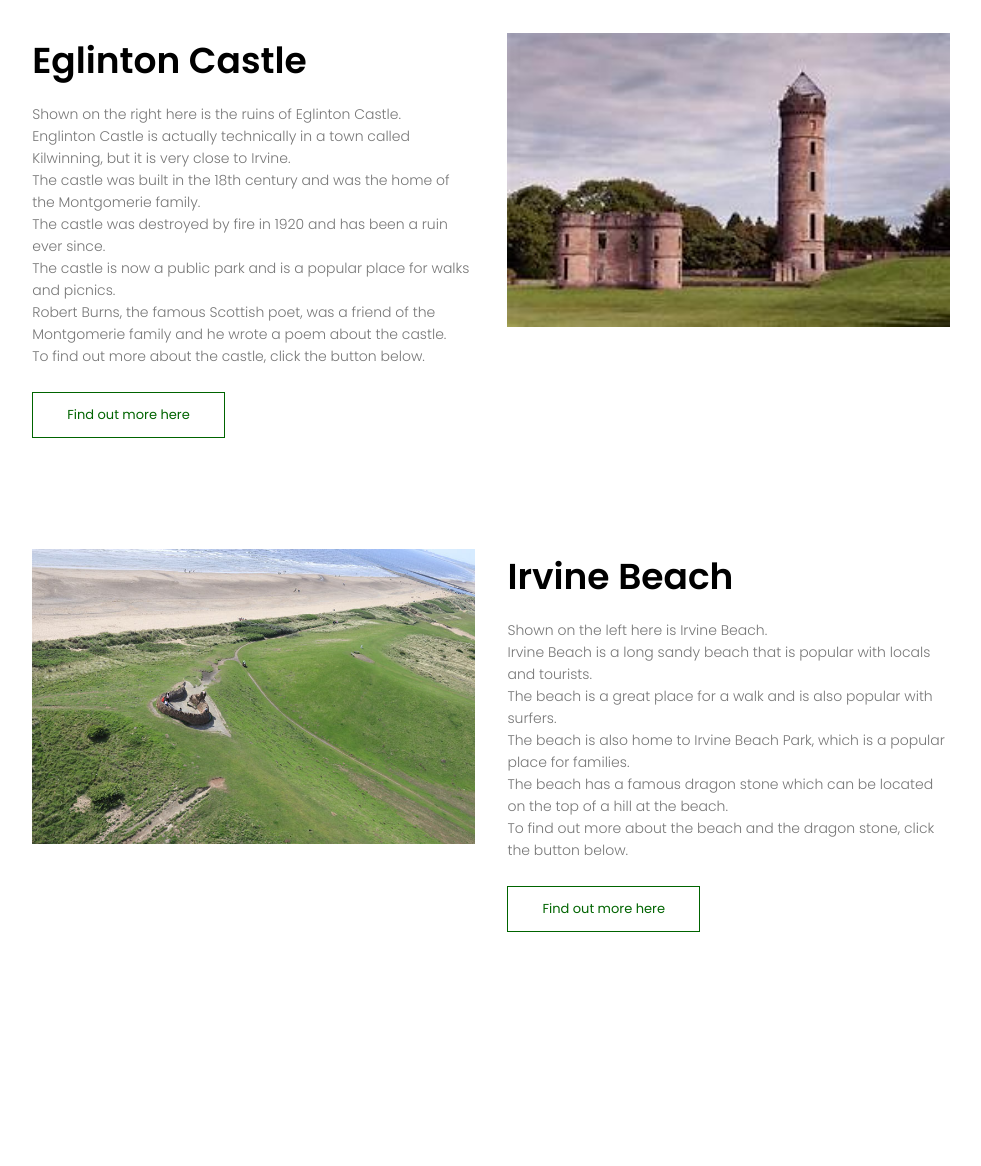
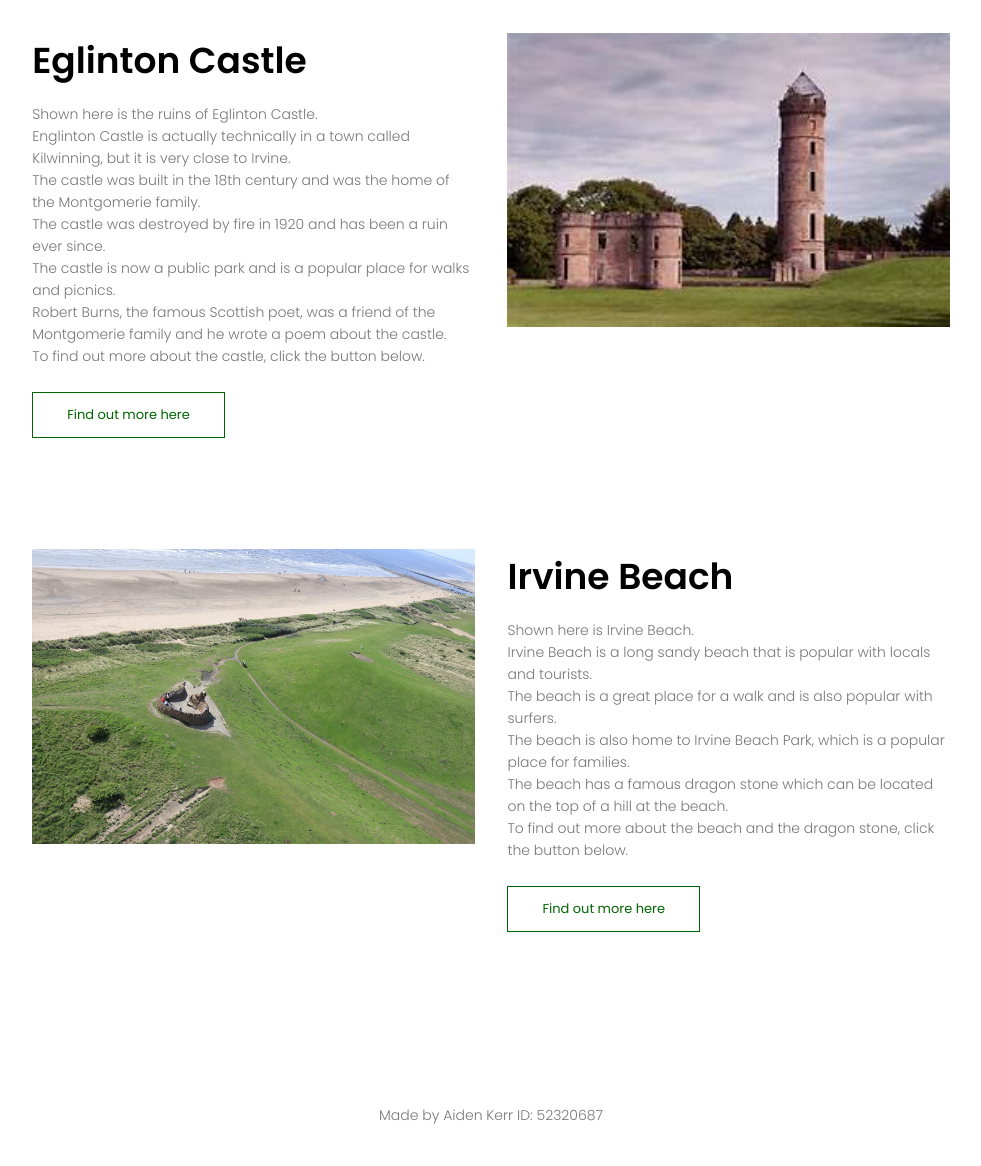
Before and after one commit to AidenKerr05/Web-Task-1, a plain HTML site: page Visit.html in a window 1280 px wide. Shown: the part 528-1694 px from the top of the page, without its empty margins (149-1130 px from the left). Before the commit the page ends 1592 px from the top, so only its background shows below. Drawn offline with Linux system fonts and the light colour scheme.

Commit message:
Tidy up some mistakes, managed to get icons working and added footer to each page

```diff
--- a/Visit.html
+++ b/Visit.html
@@ -8,7 +8,7 @@
     <link rel="preconnect" href="https://fonts.googleapis.com">
 <link rel="preconnect" href="https://fonts.gstatic.com" crossorigin>
 <link href="https://fonts.googleapis.com/css2?family=Poppins:wght@100;200;300;400;600;700&display=swap" rel="stylesheet">
-<link rel="stylesheet" href="https://cdn.jsdelivr.net/npm/@fortawesome/fontawesome-free@6.4.2/css/fontawesome.min.css">
+<script src="https://kit.fontawesome.com/4eb43eb139.js"></script>
 </head>
 <body>
     <section class="sub-header">
@@ -34,7 +34,7 @@
         <div class="row">
             <div class="visit-col">
                 <h1>Eglinton Castle</h1>
-                <p>Shown on the right here is the ruins of Eglinton Castle.<br>
+                <p>Shown here is the ruins of Eglinton Castle.<br>
                     Englinton Castle is actually technically in a town called Kilwinning, but it is very close to Irvine. <br>
                     The castle was built in the 18th century and was the home of the Montgomerie family. <br>
                     The castle was destroyed by fire in 1920 and has been a ruin ever since. <br>
@@ -54,7 +54,7 @@
                 </div>
                 <div class="visit-col">
                     <h1>Irvine Beach</h1>
-                    <p>Shown on the left here is Irvine Beach. <br>
+                    <p>Shown here is Irvine Beach. <br>
                         Irvine Beach is a long sandy beach that is popular with locals and tourists. <br>
                         The beach is a great place for a walk and is also popular with surfers. <br>
                         The beach is also home to Irvine Beach Park, which is a popular place for families. <br>
@@ -75,5 +75,13 @@
             navLinks.style.right = "-200px";
         }
     </script>
+
+<!--Footer-->
+
+<section class="footer">
+    <p>Made by Aiden Kerr ID: 52320687</p>
+
+</section>
+
 </body>
 </html>
--- a/style.css
+++ b/style.css
@@ -6,7 +6,7 @@
 .header{
     height: 100vh;
     width: 100%;
-    background-image: linear-gradient(rgba(4,9,30,0.7),rgba(4,9,30,0.7)), url(pictures/eggy.jpg);
+    background-image: linear-gradient(rgba(4,9,30,0.7),rgba(4,9,30,0.7)), url(pictures/Irvine.jpg);
     background-position: center;
     background-size: cover;
     position: relative;
@@ -268,3 +268,8 @@ h3{
 .history-col p{
     padding: 15px 0 25px;
 }
+.footer{
+    width: 100%;
+    text-align: center;
+    padding: 30px 0;
+}
```
Also changed, not shown: history.html (+10 -1 lines), index.html (+9 -6 lines).
